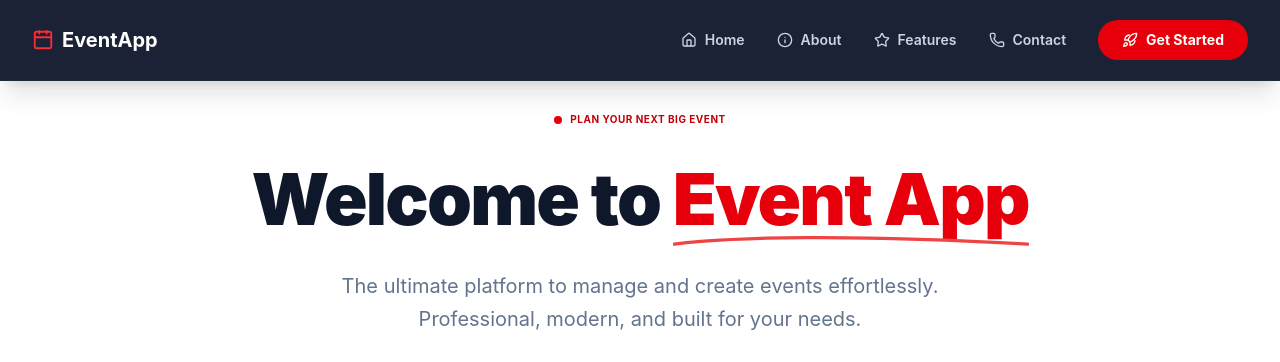
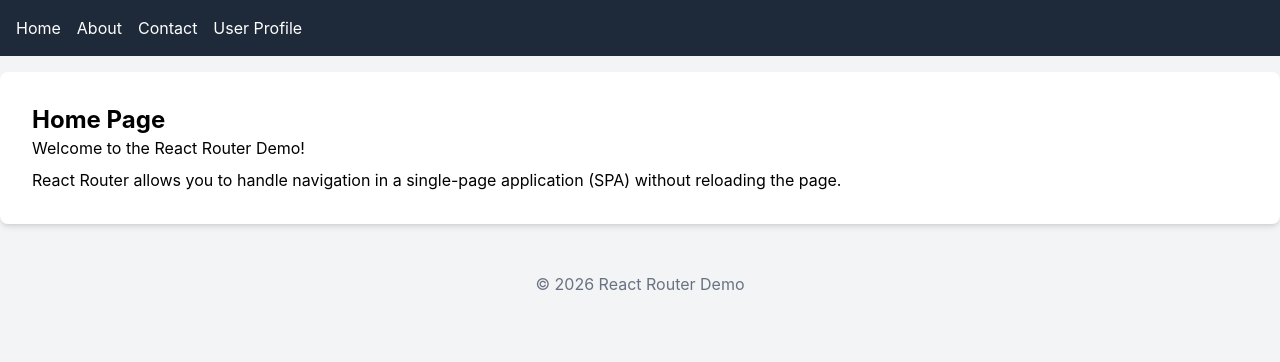
Before and after one commit to mehrdad-javan/g59-react-app, a React (Vite) app: page / in a window 1280 px wide. Shown: the top 362 px of the page. Built offline with nearby package versions, Linux system fonts and the light colour scheme; no server answers.

Commit message:
react router demo

```diff
--- a/src/App.tsx
+++ b/src/App.tsx
@@ -1,12 +1,8 @@
 // rsc: used to create react arrow function
 
-import Navbar from "./components/Navbar.tsx";
-import Hero from "./components/Hero.tsx";
-import EventList from "./components/EventList.tsx";
-import Footer from "./components/Footer.tsx";
-import {Home, Info, Phone, Star} from "lucide-react";
-import React from "react";
-
+//import {Home, Info, Phone, Star} from "lucide-react";
+import RouterDemo from "./router-demo/RouterDemo.tsx";
+/*
 type NavItem = {
     label: string;
     href: string;
@@ -19,6 +15,7 @@
     {label: 'Contact', href: '#', icon: Phone}
 ];
 
+ */
 
 
 const App = () => {
@@ -27,11 +24,12 @@
     return (
         <>
             {/* Navbar */}
+            {/*
             <Navbar title="EventApp" items={navItems} />
             <Hero/>
             <EventList/>
             <Footer/>
-
+            */}
 
 
             { /*
@@ -42,6 +40,7 @@
             <Toast message="Please enter a valid email!" type="info" onClose={() => alert('Toast Closed')}/>
             */}
 
+            <RouterDemo />
         </>
     );
 
```
